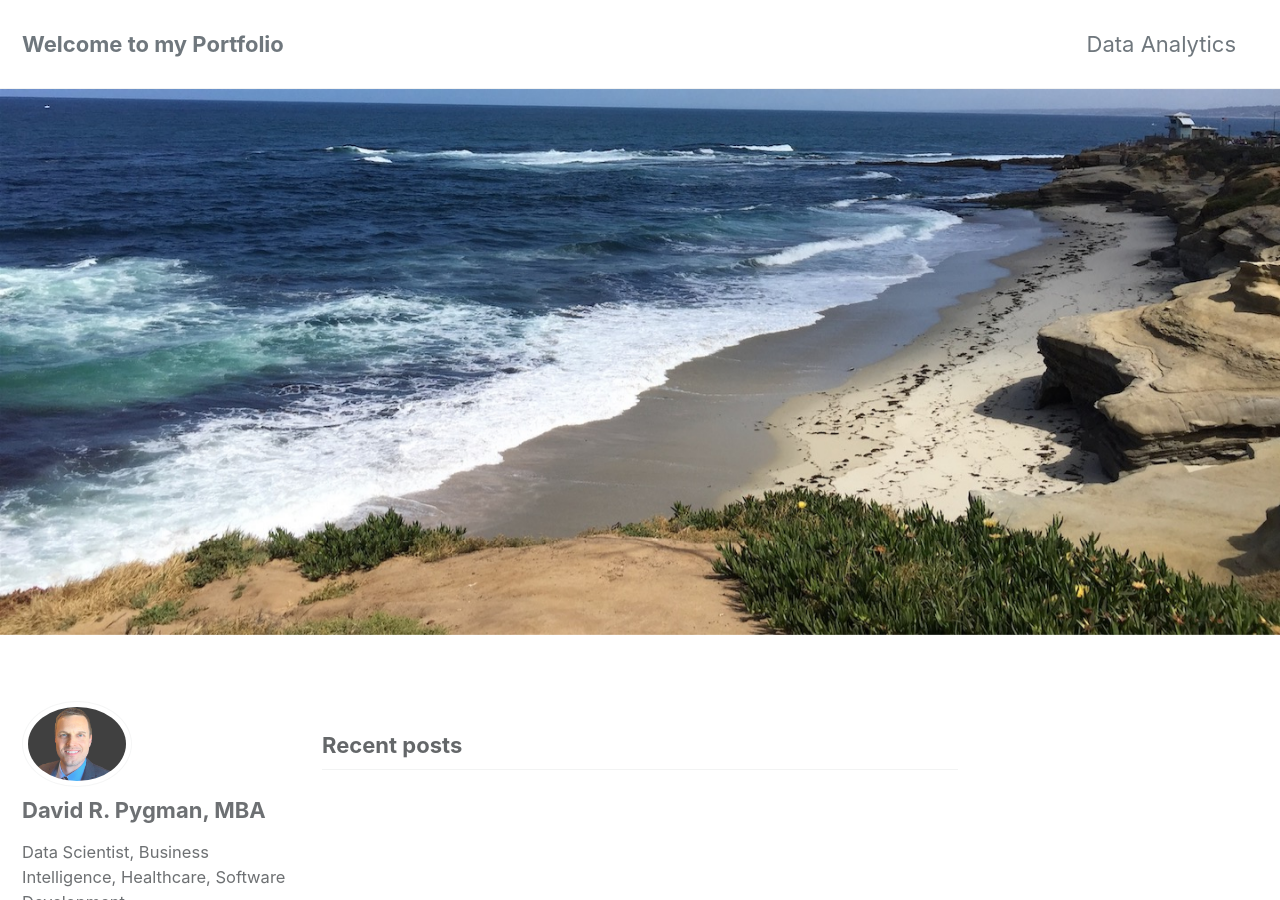
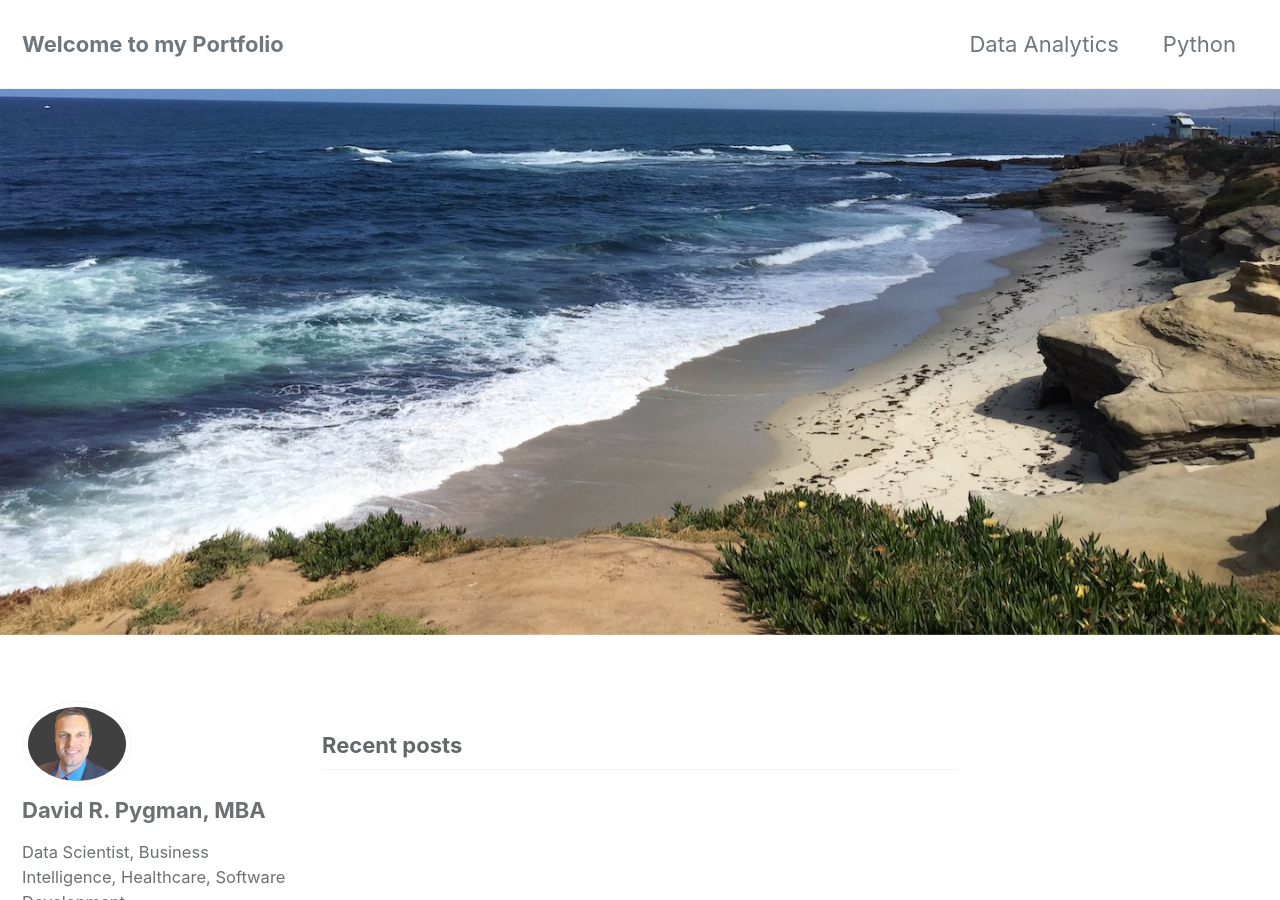
Before and after one commit to dpygman/dpygman.github.io, a Jekyll site: the page built from index.html, in a window 1280 px wide and 900 px high. Built offline with Jekyll 4.4.1, drawn with Linux system fonts in a browser that asks for light colours; cached includes are drawn as plain includes; nearby versions of some CDN libraries; the list of posts is cut into pages by our own code.

Commit message:
Added Python header link
Added link to future Python subpage in the header.

```diff
--- a/_data/navigation.yml
+++ b/_data/navigation.yml
@@ -1,9 +1,9 @@
 # main links
 main:
   - title: "Data Analytics"
-    url: /data/
-  # - title: "About"
-  #   url: https://mmistakes.github.io/minimal-mistakes/about/
+    url:
+  - title: "Python"
+    url:
   # - title: "Sample Posts"
   #   url: /year-archive/
   # - title: "Sample Collections"
```
